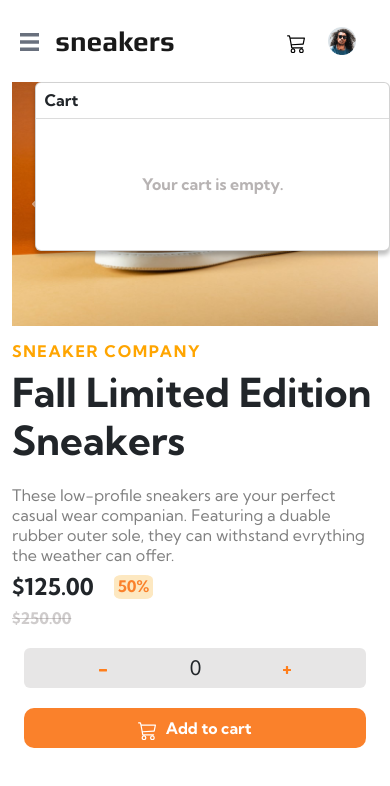
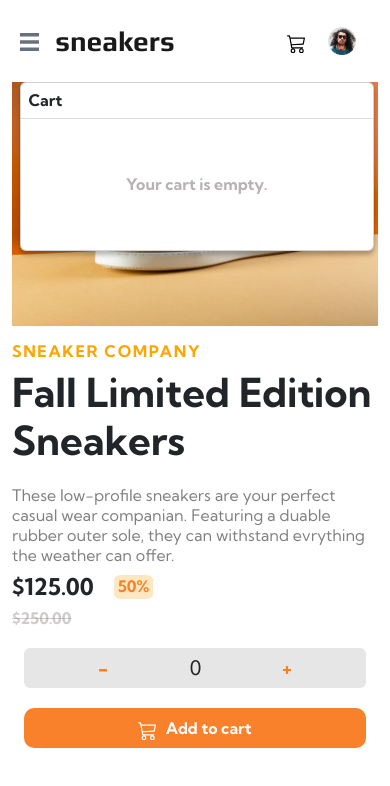
Before and after one commit to Soaphub/Nextjs-ecomerce, a Next.js app: page / in a window 390 px wide. Both pictures are taken after a click on the icon 296 px from the left and 43 px from the top of the page. Shown: the top 786 px of the page. Built offline with nearby package versions, Linux system fonts and the light colour scheme.

Commit message:
Updated Finally

```diff
--- a/styles/Global.css
+++ b/styles/Global.css
@@ -402,7 +402,7 @@ p{
     #cart-Popup{
         width: calc(var(--sreen-size) / 1.1);
         right: 0;
-        left: calc(var(--sreen-size) - calc(var(--sreen-size) /1.1));
+        left: 5%;
     }
 }
 
```
